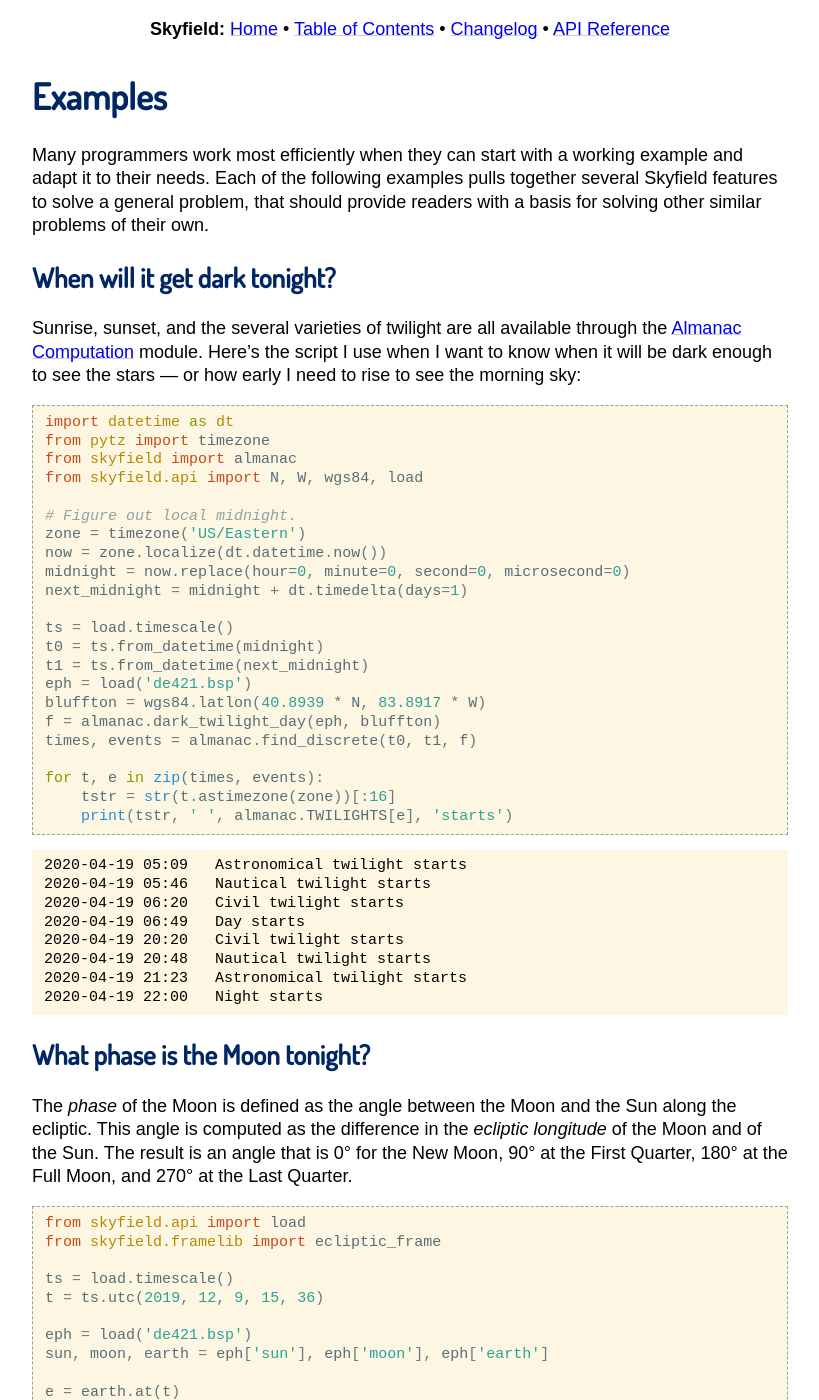
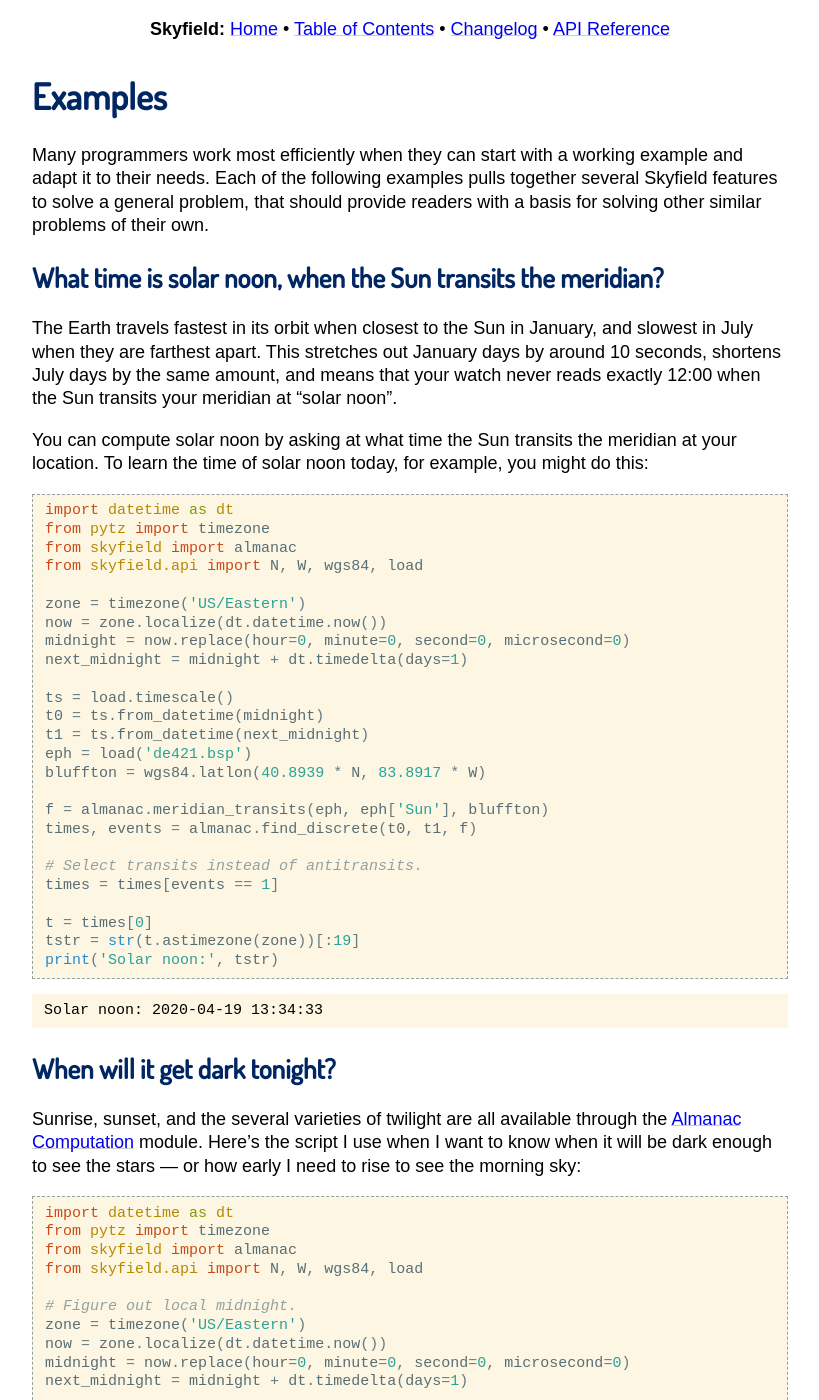
Before and after one commit to skyfielders/python-skyfield, a Sphinx documentation site: the page built from skyfield/documentation/examples.rst, in a window 1280 px wide and 1400 px high. Shown: the whole window, without its empty margins (230-1049 px from the left). Built offline with Sphinx 7.4.7, drawn with Linux system fonts in a browser that asks for light colours; some web fonts are replaced.

Commit message:
Add Solar Noon example to documentation
Inspired by discussion at: https://github.com/ARM-DOE/ACT/issues/274

```diff
--- a/skyfield/documentation/examples.rst
+++ b/skyfield/documentation/examples.rst
@@ -12,6 +12,58 @@ to solve a general problem,
 that should provide readers with a basis
 for solving other similar problems of their own.
 
+.. testsetup::
+
+   __import__('skyfield.tests.fixes').tests.fixes.setup(
+       (2020, 4, 19, 17, 58))
+
+What time is solar noon, when the Sun transits the meridian?
+============================================================
+
+The Earth travels fastest in its orbit
+when closest to the Sun in January,
+and slowest in July when they are farthest apart.
+This stretches out January days by around 10 seconds,
+shortens July days by the same amount,
+and means that your watch never reads exactly 12:00
+when the Sun transits your meridian at “solar noon”.
+
+You can compute solar noon
+by asking at what time the Sun transits the meridian at your location.
+To learn the time of solar noon today, for example, you might do this:
+
+.. testcode::
+
+    import datetime as dt
+    from pytz import timezone
+    from skyfield import almanac
+    from skyfield.api import N, W, wgs84, load
+
+    zone = timezone('US/Eastern')
+    now = zone.localize(dt.datetime.now())
+    midnight = now.replace(hour=0, minute=0, second=0, microsecond=0)
+    next_midnight = midnight + dt.timedelta(days=1)
+
+    ts = load.timescale()
+    t0 = ts.from_datetime(midnight)
+    t1 = ts.from_datetime(next_midnight)
+    eph = load('de421.bsp')
+    bluffton = wgs84.latlon(40.8939 * N, 83.8917 * W)
+
+    f = almanac.meridian_transits(eph, eph['Sun'], bluffton)
+    times, events = almanac.find_discrete(t0, t1, f)
+
+    # Select transits instead of antitransits.
+    times = times[events == 1]
+
+    t = times[0]
+    tstr = str(t.astimezone(zone))[:19]
+    print('Solar noon:', tstr)
+
+.. testoutput::
+
+    Solar noon: 2020-04-19 13:34:33
+
 When will it get dark tonight?
 ==============================
 
```
Also changed, not shown: other parts of skyfield/documentation/examples.rst (+0 -5 lines).
